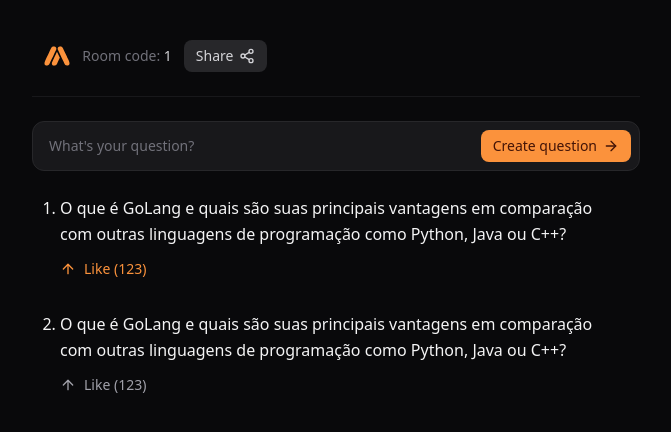
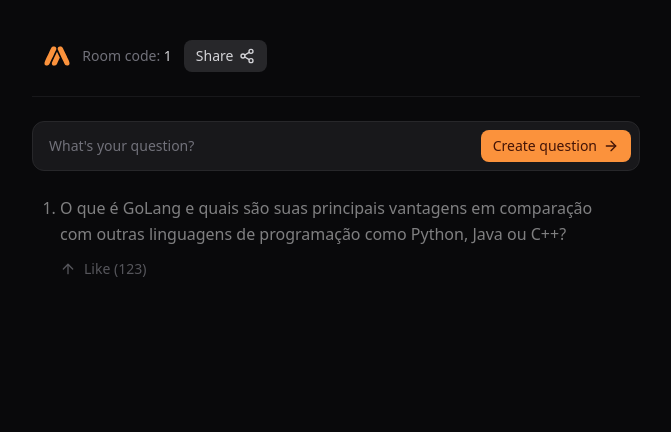
Before and after one commit to YuriVini/ask-me-anything, a React (Vite) app: page /room/1 in a window 1280 px wide. Shown: the top 432 px of the page, without its empty margins (304-975 px from the left). Built offline with nearby package versions, Linux system fonts and the light colour scheme.

Commit message:
feat: using Message component

```diff
--- a/src/pages/room.tsx
+++ b/src/pages/room.tsx
@@ -1,8 +1,9 @@
 import { useParams } from "react-router-dom"
-import { ArrowRight, ArrowUp, Share2 } from "lucide-react"
+import { ArrowRight, Share2 } from "lucide-react"
 import { toast } from "sonner"
 
 import amaLogo from "../assets/ama-logo.svg"
+import { Message } from "../components/message"
 
 export const Room = () => {
     const { roomId } = useParams()
@@ -63,23 +64,7 @@ export const Room = () => {
             </form>
 
             <ol className="list-decimal list-outside px-3 space-y-8">
-                <li className="ml-4 leading-relaxed text-zinc-100">
-                    O que é GoLang e quais são suas principais vantagens em comparação com outras linguagens de programação como Python, Java ou C++?
-                    {" "}
-                    <button type="button" className="mt-3 flex items-center gap-2 text-orange-400 text-sm font-medium hover:text-orange-500">
-                        <ArrowUp className="size-4"/>
-                        Like (123)
-                    </button>
-                </li>
-
-                <li className="ml-4 leading-relaxed text-zinc-100">
-                    O que é GoLang e quais são suas principais vantagens em comparação com outras linguagens de programação como Python, Java ou C++?
-                    {" "}
-                    <button type="button" className="mt-3 flex items-center gap-2 text-zinc-400 text-sm font-medium hover:text-zinc-300">
-                        <ArrowUp className="size-4"/>
-                        Like (123)
-                    </button>
-                </li>
+                <Message answered amountOfReactions={123} text="O que é GoLang e quais são suas principais vantagens em comparação com outras linguagens de programação como Python, Java ou C++?" />
             </ol>
         </div>
     )
```
